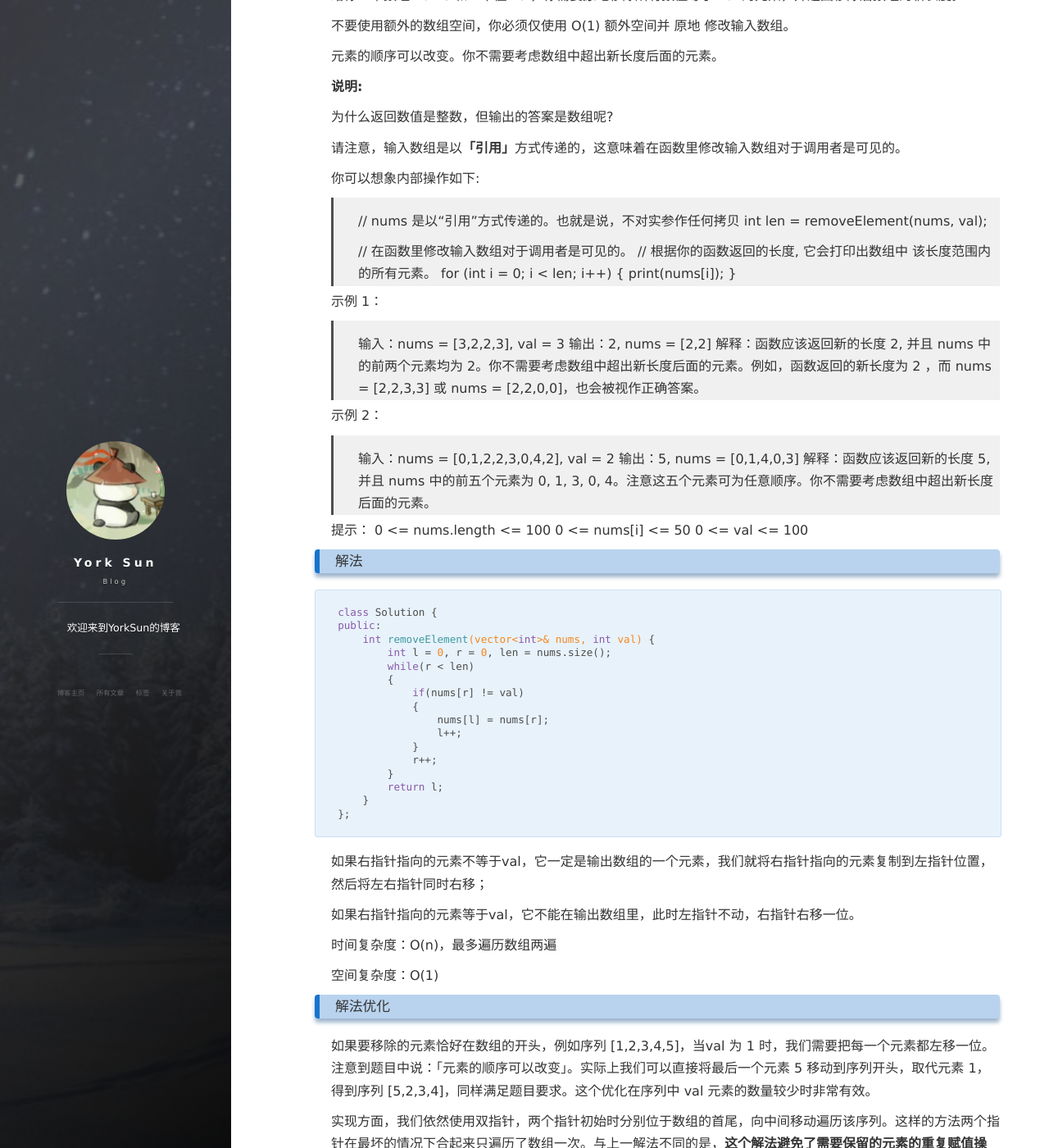
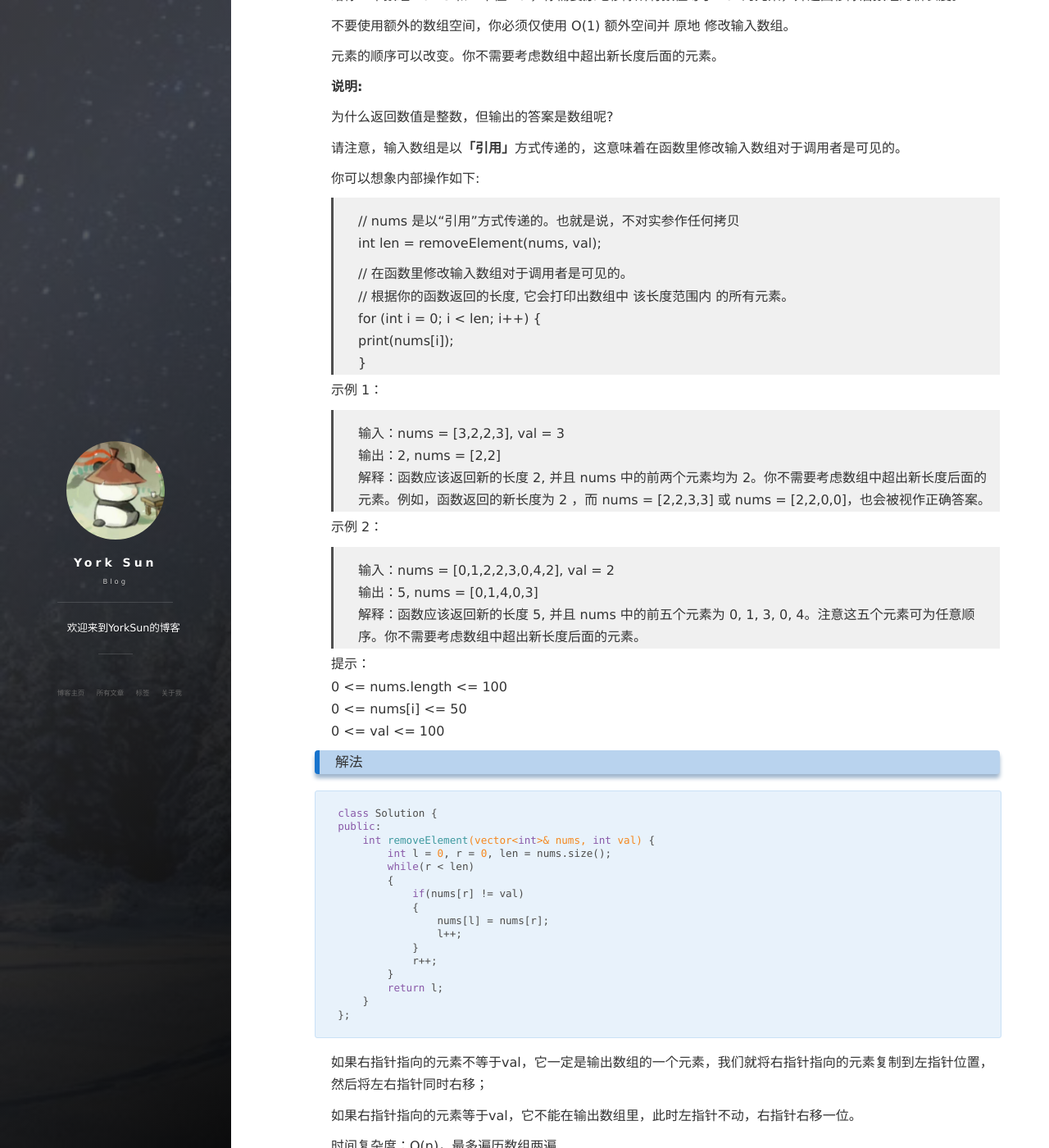
Before and after one commit to YorkSunSdu/YorkSunSdu.github.io, a Jekyll site: the page built from _posts/2022-04-06-doublePointerInArray.md, in a window 1280 px wide and 1400 px high, scrolled down 1050 px. Shown: the whole window at 82% size. Built offline with Jekyll 4.4.1, drawn with Linux system fonts in a browser that asks for light colours; nearby versions of some CDN libraries; comment, search, counter and statistics services are not loaded; some of the changed text lies outside the part shown.

```diff
--- a/_posts/2022-04-06-doublePointerInArray.md
+++ b/_posts/2022-04-06-doublePointerInArray.md
@@ -29,30 +29,29 @@ tags: 算法
 
 你可以想象内部操作如下:
 
-> // nums 是以“引用”方式传递的。也就是说，不对实参作任何拷贝
+> // nums 是以“引用”方式传递的。也就是说，不对实参作任何拷贝<br />
 > int len = removeElement(nums, val);
 >
-> // 在函数里修改输入数组对于调用者是可见的。
-> // 根据你的函数返回的长度, 它会打印出数组中 该长度范围内 的所有元素。
-> for (int i = 0; i < len; i++) {
->     print(nums[i]);
+> // 在函数里修改输入数组对于调用者是可见的。<br />
+> // 根据你的函数返回的长度, 它会打印出数组中 该长度范围内 的所有元素。<br />
+> for (int i = 0; i < len; i++) {<br />
+>     print(nums[i]);<br />
 > }
 
 示例 1：
 
-> 输入：nums = [3,2,2,3], val = 3
-> 输出：2, nums = [2,2]
+> 输入：nums = [3,2,2,3], val = 3<br />
+> 输出：2, nums = [2,2]<br />
 > 解释：函数应该返回新的长度 2, 并且 nums 中的前两个元素均为 2。你不需要考虑数组中超出新长度后面的元素。例如，函数返回的新长度为 2 ，而 nums = [2,2,3,3] 或 nums = [2,2,0,0]，也会被视作正确答案。
 
 示例 2：
-> 输入：nums = [0,1,2,2,3,0,4,2], val = 2
-> 输出：5, nums = [0,1,4,0,3]
+> 输入：nums = [0,1,2,2,3,0,4,2], val = 2<br />
+> 输出：5, nums = [0,1,4,0,3]<br />
 > 解释：函数应该返回新的长度 5, 并且 nums 中的前五个元素为 0, 1, 3, 0, 4。注意这五个元素可为任意顺序。你不需要考虑数组中超出新长度后面的元素。
->
 
-提示：
-0 <= nums.length <= 100
-0 <= nums[i] <= 50
+提示：<br />
+0 <= nums.length <= 100<br />
+0 <= nums[i] <= 50<br />
 0 <= val <= 100
 
 ### 解法
@@ -130,31 +129,31 @@ public:
 
 系统会用下面的代码来测试你的题解:
 
-> int[] nums = [...]; // 输入数组
+> int[] nums = [...]; // 输入数组<br />
 > int[] expectedNums = [...]; // 长度正确的期望答案
 >
 > int k = removeDuplicates(nums); // 调用
 >
-> assert k == expectedNums.length;
-> for (int i = 0; i < k; i++) {
->     assert nums[i] == expectedNums[i];
+> assert k == expectedNums.length;<br />
+> for (int i = 0; i < k; i++) {<br />
+>     assert nums[i] == expectedNums[i];<br />
 > }
 
 如果所有断言都通过，那么您的题解将被 **通过**。
 
 示例 1：
-> 输入：nums = [1,1,2]
-> 输出：2, nums = [1,2,_]
+> 输入：nums = [1,1,2]<br />
+> 输出：2, nums = [1,2,_]<br />
 > 解释：函数应该返回新的长度 2 ，并且原数组 nums 的前两个元素被修改为 1, 2 。不需要考虑数组中超出新长度后面的元素。
 
 示例 2：
-> 输入：nums = [0,0,1,1,1,2,2,3,3,4]
-> 输出：5, nums = [0,1,2,3,4]
+> 输入：nums = [0,0,1,1,1,2,2,3,3,4]<br />
+> 输出：5, nums = [0,1,2,3,4]<br />
 > 解释：函数应该返回新的长度 5 ， 并且原数组 nums 的前五个元素被修改为 0, 1, 2, 3, 4 。不需要考虑数组中超出新长度后面的元素。
 
-提示：
-0 <= nums.length <= 3 * 10^4
--10^4 <= nums[i] <= 10^4
+提示：<br />
+0 <= nums.length <= 3 * 10^4<br />
+-10^4 <= nums[i] <= 10^4<br />
 nums 已按 **升序** 排列
 
 ### 解法
@@ -323,18 +322,18 @@ public:
 给定一个字符串 s ，你需要反转字符串中每个单词的字符顺序，同时仍保留空格和单词的初始顺序。
 
 示例 1：
-> 输入：s = "Let's take LeetCode contest"
+> 输入：s = "Let's take LeetCode contest"<br />
 > 输出："s'teL ekat edoCteeL tsetnoc"
 
 示例 2:
-> 输入： s = "God Ding"
+> 输入： s = "God Ding"<br />
 > 输出："doG gniD"
 
-提示：
-1 <= s.length <= 5 * 104
-s 包含可打印的 **ASCII** 字符。
-s 不包含任何开头或结尾空格。
-s 里 **至少** 有一个词。
+提示：<br />
+1 <= s.length <= 5 * 104<br />
+s 包含可打印的 **ASCII** 字符。<br />
+s 不包含任何开头或结尾空格。<br />
+s 里 **至少** 有一个词。<br />
 s 中的所有单词都用一个空格隔开。
 
 ### 解法
@@ -381,22 +380,22 @@ public:
 **注意：**如果对空文本输入退格字符，文本继续为空。
 
 示例 1：
-> 输入：s = "ab#c", t = "ad#c"
-> 输出：true
+> 输入：s = "ab#c", t = "ad#c"<br />
+> 输出：true<br />
 > 解释：s 和 t 都会变成 "ac"。
 
 示例 2：
-> 输入：s = "ab##", t = "c#d#"
-> 输出：true
+> 输入：s = "ab##", t = "c#d#"<br />
+> 输出：true<br />
 > 解释：s 和 t 都会变成 ""。
 
 示例 3：
-> 输入：s = "a#c", t = "b"
-> 输出：false
+> 输入：s = "a#c", t = "b"<br />
+> 输出：false<br />
 > 解释：s 会变成 "c"，但 t 仍然是 "b"。
 
-提示：
-1 <= s.length, t.length <= 200
+提示：<br />
+1 <= s.length, t.length <= 200<br />
 s 和 t 只含有小写字母以及字符 '#'
 
 进阶：
@@ -512,18 +511,18 @@ public:
 给你一个按 非递减顺序 排序的整数数组 nums，返回 每个数字的平方 组成的新数组，要求也按 非递减顺序 排序。
 
 示例 1：
-> 输入：nums = [-4,-1,0,3,10]
-> 输出：[0,1,9,16,100]
-> 解释：平方后，数组变为 [16,1,0,9,100]
+> 输入：nums = [-4,-1,0,3,10]<br />
+> 输出：[0,1,9,16,100]<br />
+> 解释：平方后，数组变为 [16,1,0,9,100]<br />
 > 排序后，数组变为 [0,1,9,16,100]
 
 示例 2：
-> 输入：nums = [-7,-3,2,3,11]
+> 输入：nums = [-7,-3,2,3,11]<br />
 > 输出：[4,9,9,49,121]
 
-提示：
-1 <= nums.length <= 10^4
--10^4 <= nums[i] <= 10^4
+提示：<br />
+1 <= nums.length <= 10^4<br />
+-10^4 <= nums[i] <= 10^4<br />
 nums 已按 非递减顺序 排序
 
 进阶：
```
Also changed, not shown: other parts of _posts/2022-04-06-doublePointerInArray.md (+15 -15 lines).
